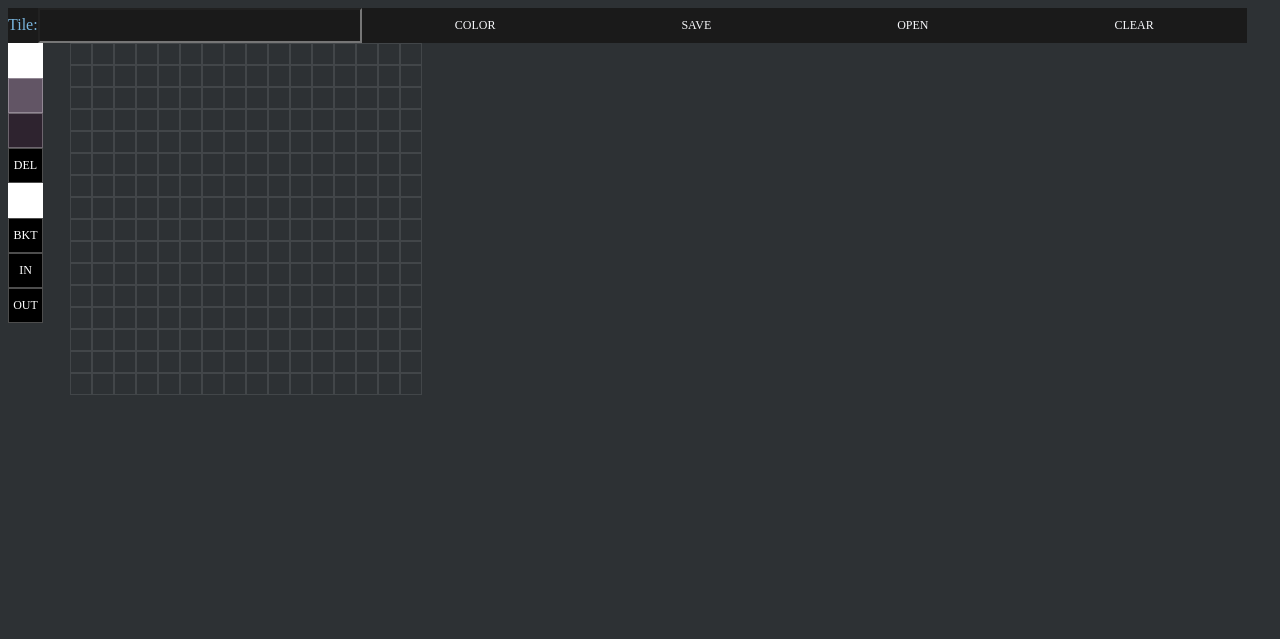
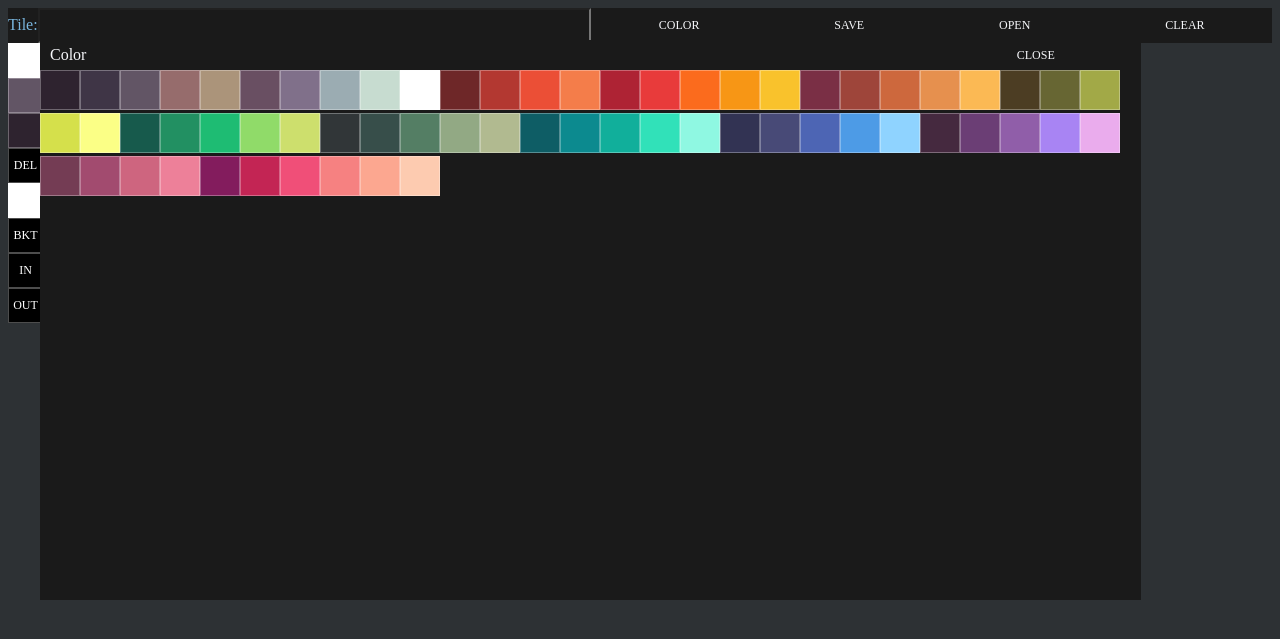
Before and after one commit to themoneytoad/ToadTools, a Flask app: page /tiles in a window 1280 px wide. Shown: the top 639 px of the page. Run offline with Flask 2, Linux system fonts and the light colour scheme; some libraries are stand-ins or nearby versions.

Commit message:
fixing some formatting for portrait mode

```diff
--- a/static/stylish.css
+++ b/static/stylish.css
@@ -72,6 +72,7 @@ button {
 .color-picks {
     overflow: auto;
     height: 90%;
+    width: 100%;
 }
 
 .color-picker {
--- a/templates/tiles.html
+++ b/templates/tiles.html
@@ -10,7 +10,7 @@
         <!-- navbar -->
         <div class="top">
             <div class="title-bar">
-                <div class="title-fill" style="width: 28%;">
+                <div class="title-fill" style="width: 60%;">
                     <div class="title" style="color:#79B5DD;">Tile:</div>
                     <input type="text" class="title" id="tilename" style="padding-left:5px; width: 100%;" onchange="bar_tilename_update(this.value)"></input>
                 </div>
@@ -24,7 +24,7 @@
         </div>
         <!-- Content -->
         <div class="container">
-            <div class="tile-menu" id="tile-menu">
+            <div class="tile-menu" id="tile-menu" style="width: 40px">
                <button class="color-picker" id="paint_1" onclick="menu_set_color(1)"></button>
                <button class="color-picker" id="paint_2" onclick="menu_set_color(2)"></button>
                <button class="color-picker" id="paint_3" onclick="menu_set_color(3)"></button>
@@ -37,8 +37,8 @@
             <div class="container-pixels" id="map">
             </div>
         </div>
-        <!-- Popup -->
-        <div class="modal" id="modal" style="height:70%">
+        <!-- Color Pick Popup -->
+        <div class="modal" id="modal" style="height:70%; top: 40px; left: 40px; display: block;width: 86%;">
             <div class="title-fill" style="width:100%; height:30px;">
                 <div class="title" id="modal-title" style="width:80%; padding-left:10px;">Color</div>
                 <button class="bar-item" onclick="modal_close()">CLOSE</button>
```
